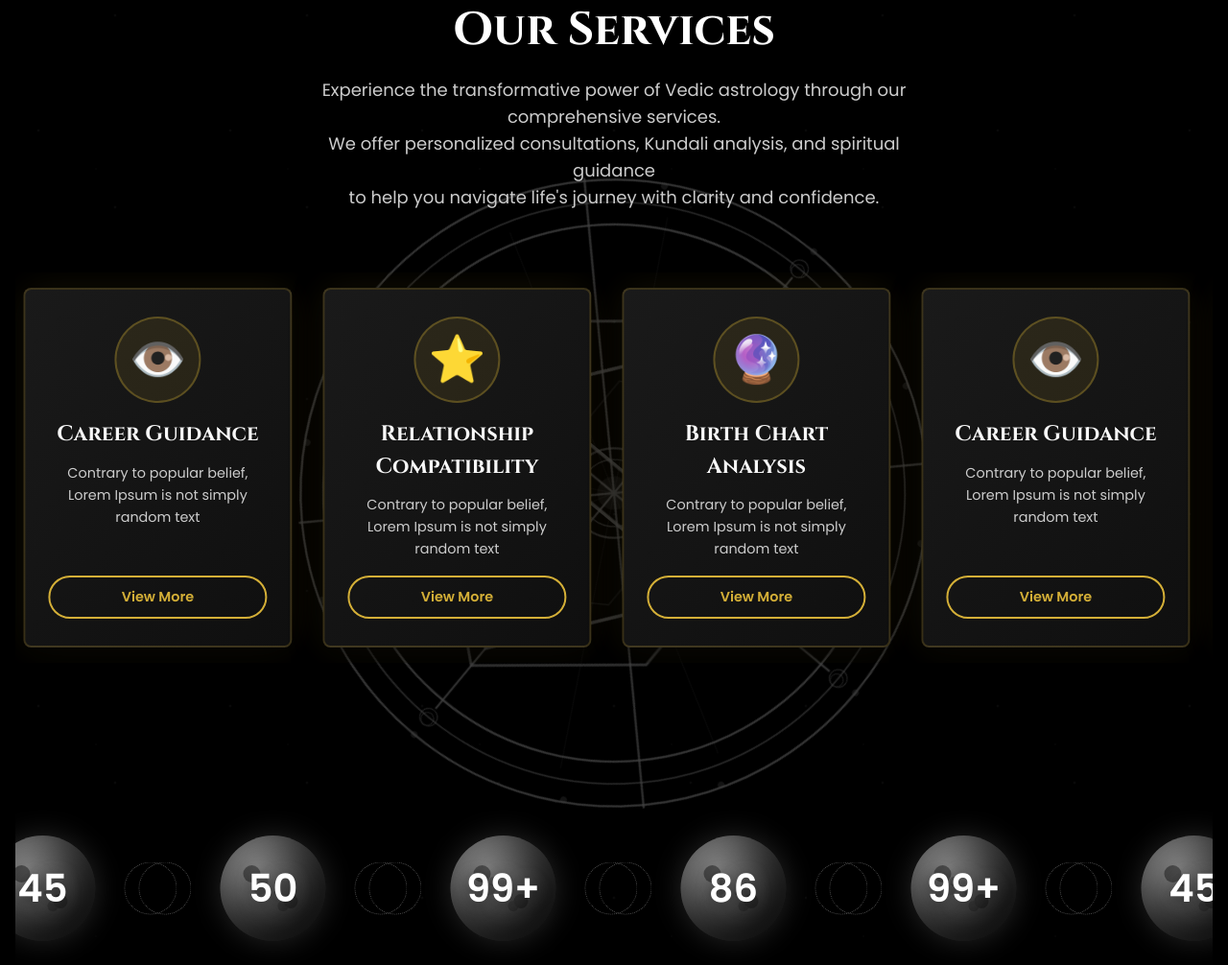
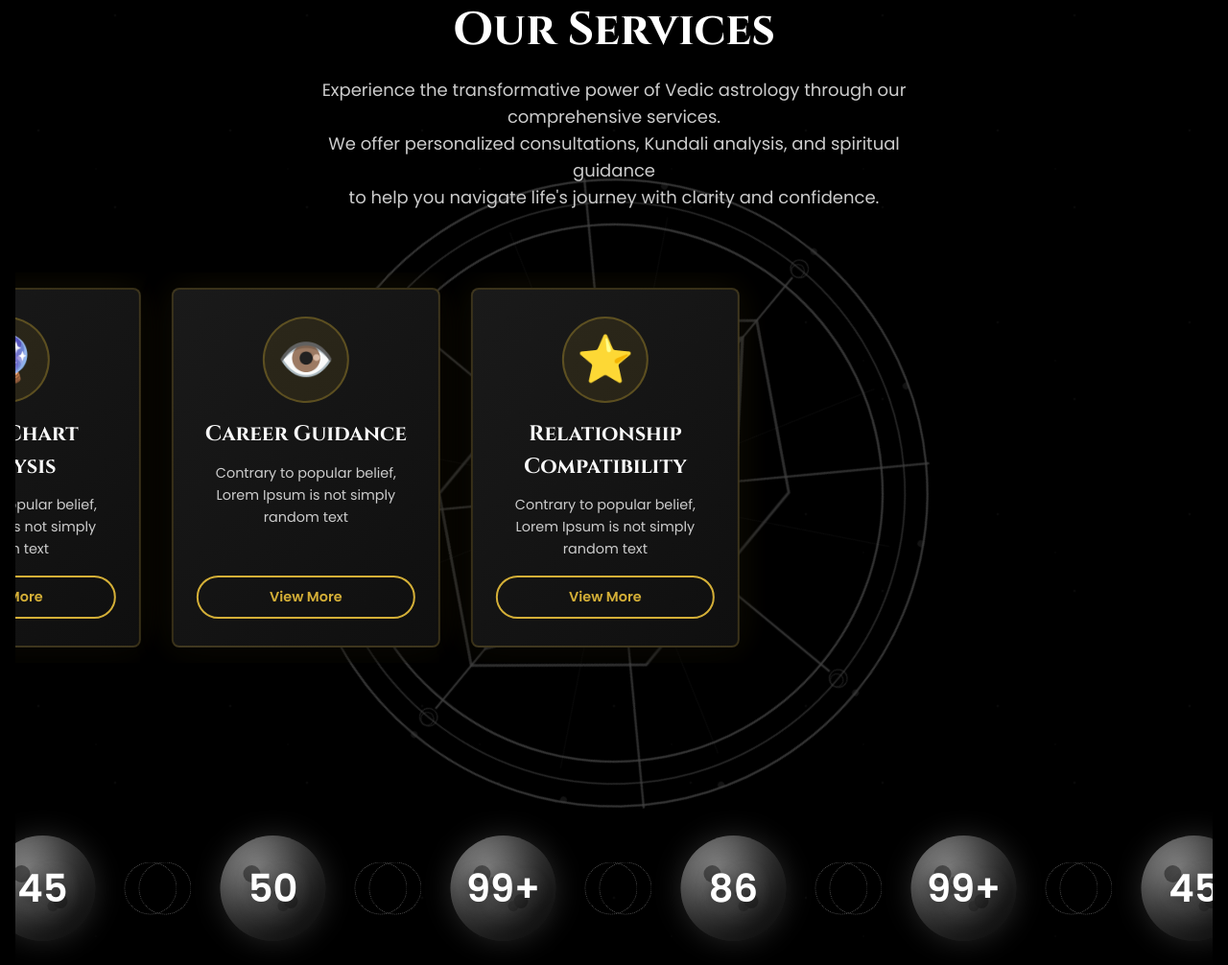
Before and after one commit to Baman31/AstroPortfolio, a PHP site: page / in a window 1280 px wide. Shown: the part 2650-3656 px from the top of the page at 96% size. Run offline with PHP 8.4, Linux system fonts and the light colour scheme.

Commit message:
Remove duplicate service entries from the home page display
Removes redundant foreach loop iterating over $services in app/Views/pages/home.php, resolving duplicate service entries.

Replit-Commit-Author: Agent
Replit-Commit-Session-Id: 2aeb99ad-22bd-42dc-b0c0-d7c857e599c9
Replit-Commit-Checkpoint-Type: full_checkpoint
Replit-Commit-Event-Id: 1f144343-b928-4e90-afc6-29ec3f2b7611
Replit-Commit-Screenshot-Url: https://storage.googleapis.com/screenshot-production-us-central1/1feef11e-e8e8-4ce0-be61-c6ba5b4d5823/2aeb99ad-22bd-42dc-b0c0-d7c857e599c9/JCl2ef2

```diff
--- a/app/Views/pages/home.php
+++ b/app/Views/pages/home.php
@@ -260,31 +260,6 @@
                 <?php
                 $count++;
                 endforeach; ?>
-
-                <?php
-                $count = 0;
-                foreach ($services as $service):
-                    if ($count >= 3) break;
-                ?>
-                <div class="service-card">
-                    <div class="service-icon">
-                        <div style="font-size: 4rem;">
-                            <?= $serviceIcons[$count] ?? '✨' ?>
-                        </div>
-                    </div>
-                    <h3 class="service-title">
-                        <?= e($service['title']) ?>
-                    </h3>
-                    <p class="service-description">
-                        Contrary to popular belief, Lorem Ipsum is not simply random text
-                    </p>
-                    <a href="/service/<?= e($service['slug']) ?>" class="view-more-btn">
-                        View More
-                    </a>
-                </div>
-                <?php
-                $count++;
-                endforeach; ?>
             </div>
         </div>
 
```
Also changed, not shown: .local/state/replit/agent/filesystem/filesystem_state.json, 3 other files.
